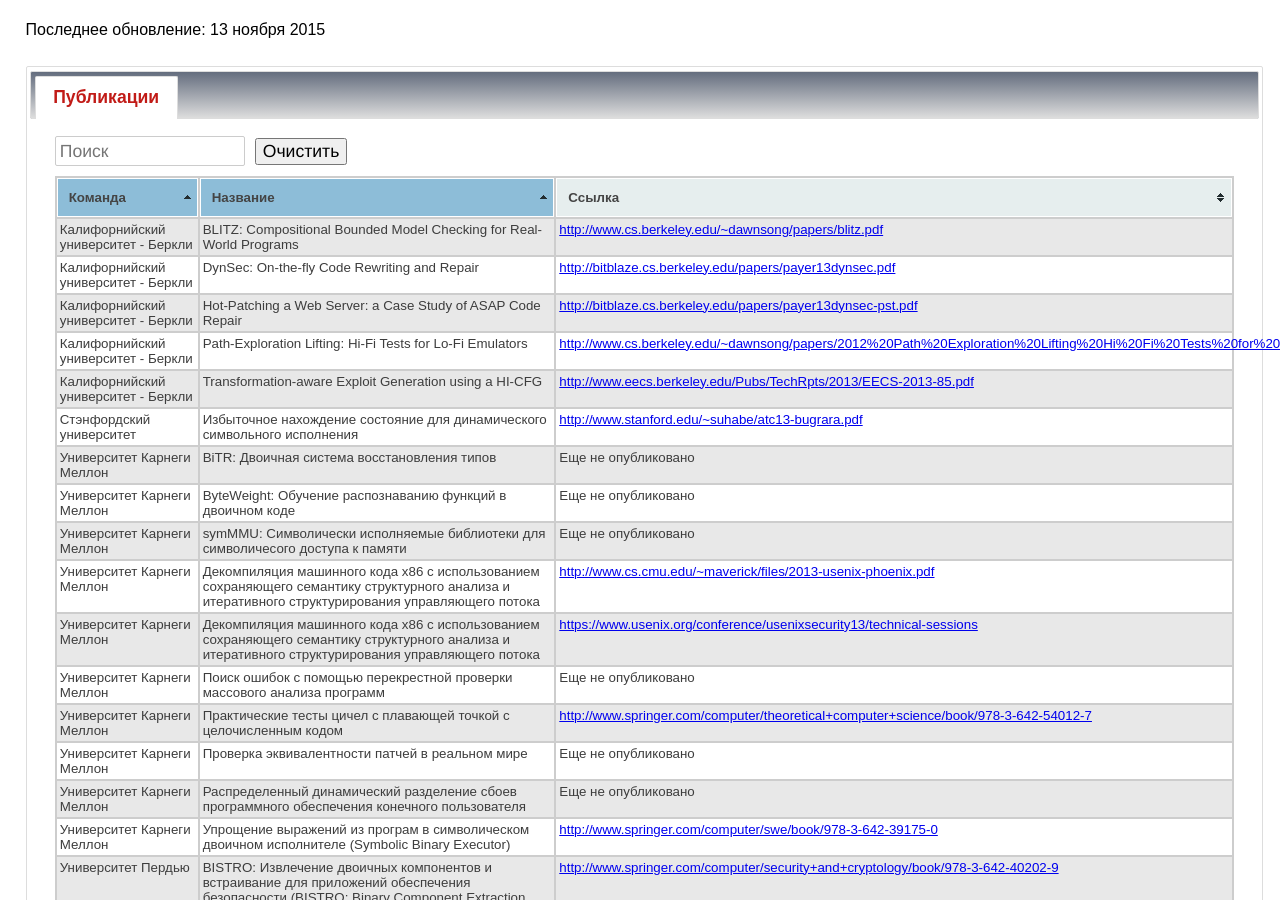
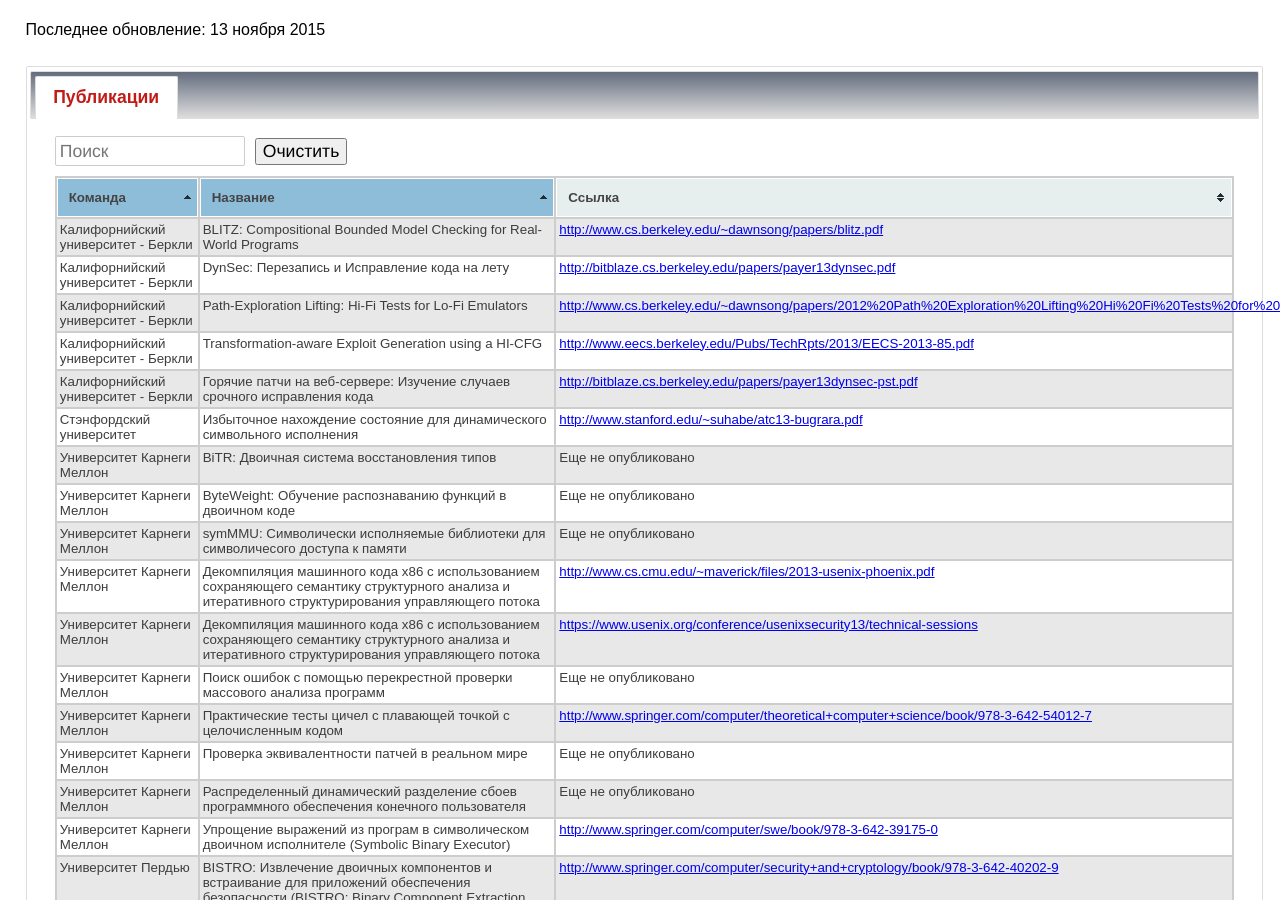
Before and after one commit to kant2002/darpa-ru, a Jekyll site: the page built from ru/BET.html, in a window 1280 px wide and 900 px high, scrolled down 784 px. Built offline with Jekyll 4.4.1, drawn with Linux system fonts in a browser that asks for light colours.

Commit message:
New translations BET.html (Russian)

```diff
--- a/ru/BET.html
+++ b/ru/BET.html
@@ -66,11 +66,11 @@
 </tr>
 <tr>
   <td class='team'>Калифорнийский университет - Беркли<a name='Калифорнийский университет - Беркли'></a></td>
-<td class='title'>Hot-Patching a Web Server: a Case Study of ASAP Code Repair</td>  <td class='link'><a href='http://bitblaze.cs.berkeley.edu/papers/payer13dynsec-pst.pdf' class='external' target='_blank'>http://bitblaze.cs.berkeley.edu/papers/payer13dynsec-pst.pdf</a></td>
+<td class='title'>Горячие патчи на веб-сервере: Изучение случаев срочного исправления кода</td>  <td class='link'><a href='http://bitblaze.cs.berkeley.edu/papers/payer13dynsec-pst.pdf' class='external' target='_blank'>http://bitblaze.cs.berkeley.edu/papers/payer13dynsec-pst.pdf</a></td>
 </tr>
 <tr>
   <td class='team'>Калифорнийский университет - Беркли<a name='Калифорнийский университет - Беркли'></a></td>
-<td class='title'>DynSec: On-the-fly Code Rewriting and Repair</td>  <td class='link'><a href='http://bitblaze.cs.berkeley.edu/papers/payer13dynsec.pdf' class='external' target='_blank'>http://bitblaze.cs.berkeley.edu/papers/payer13dynsec.pdf</a></td>
+<td class='title'>DynSec: Перезапись и Исправление кода на лету</td>  <td class='link'><a href='http://bitblaze.cs.berkeley.edu/papers/payer13dynsec.pdf' class='external' target='_blank'>http://bitblaze.cs.berkeley.edu/papers/payer13dynsec.pdf</a></td>
 </tr>
 <tr>
   <td class='team'>Калифорнийский университет - Беркли<a name='Калифорнийский университет - Беркли'></a></td>
```
